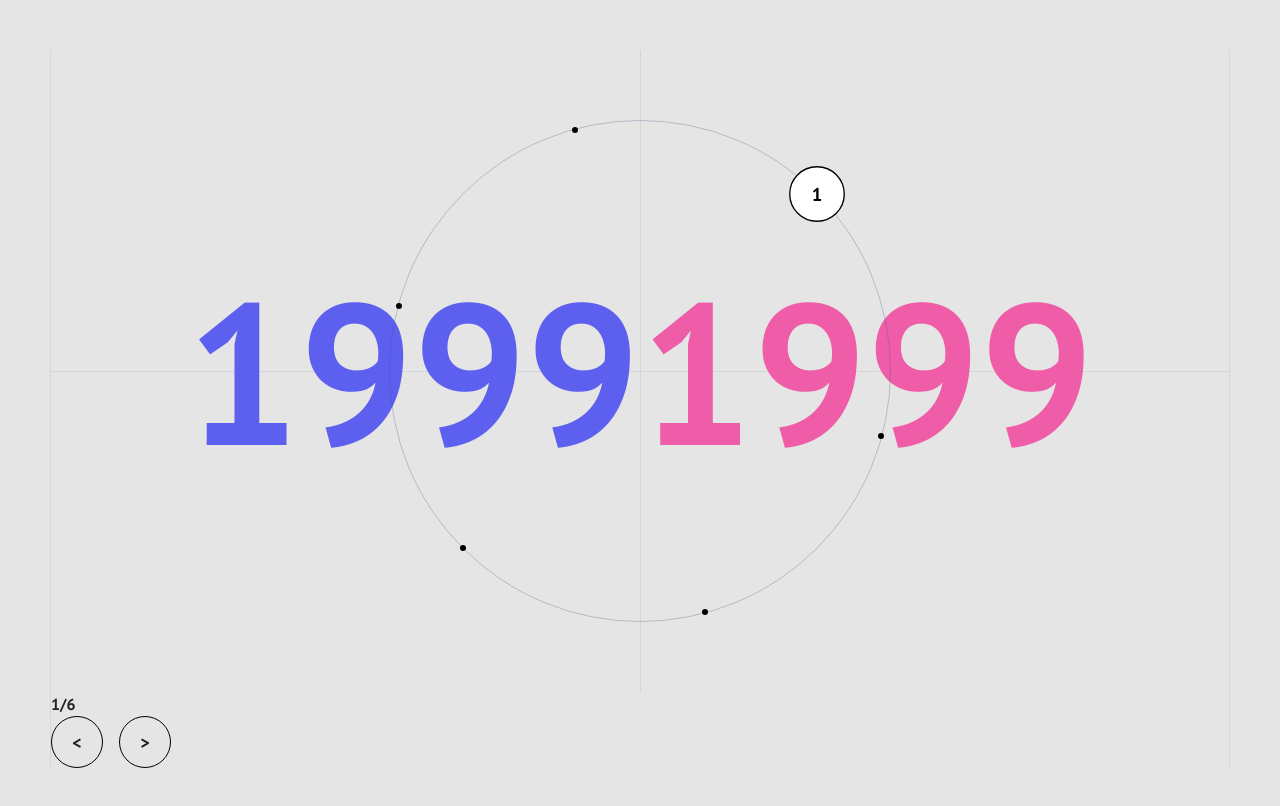
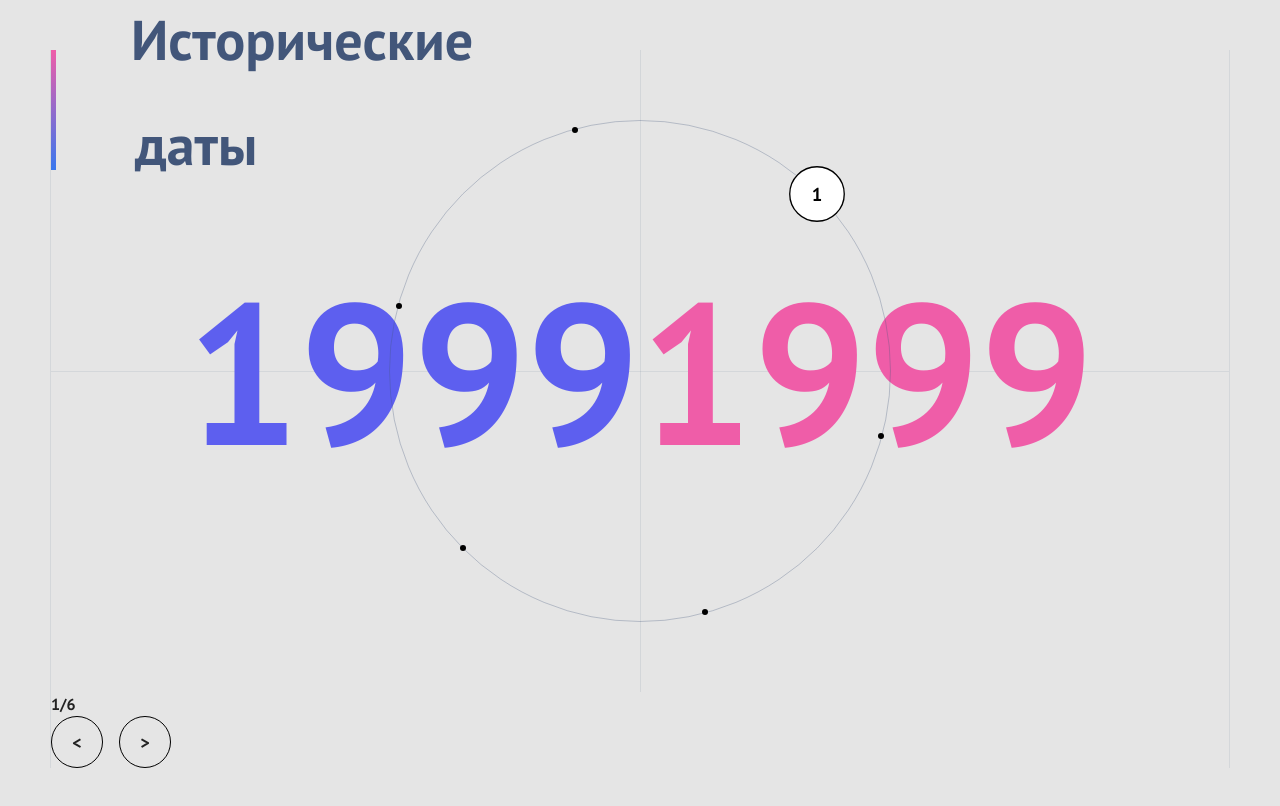
Before and after one commit to MaximRemizovFEdev/reactAnimationTimestamps, a React (Vite) app: page / in a window 1280 px wide. Shown: the top 806 px of the page. Built offline with nearby package versions, Linux system fonts and the light colour scheme.

Commit message:
feat: add icon

```diff
--- /dev/null
+++ b/src/components/Icon.tsx
@@ -0,0 +1,45 @@
+export const Icon = () => {
+    return (
+        <div style={style.wrapper}>
+            <div style={style.col}></div>
+            <p style={style.textTop}>Исторические</p>
+            <p style={style.textBottom}>даты</p>
+        </div>
+    )
+}
+
+const style = {
+    wrapper: {
+        position: "absolute",
+        top: "0px",
+        left: "0px",
+        display: "flex",
+        flexWrap: "wrap",
+    },
+    col: {
+        width: "5px",
+        height: "120px",
+        // background: "rgb(56,119,238)",
+        background: "linear-gradient(0deg, rgba(56,119,238,1) 0%, rgba(239,93,168,1) 100%)"
+    },
+    textTop: {
+        color: "#42567A",
+        fontSize: "56px",
+        width: "350px",
+        margin: "0",
+        lineHeight: "60px",
+        position: "relative",
+        top: "-41px",
+        right: "-75px",
+    },
+    textBottom: {
+        color: "#42567A",
+        fontSize: "56px",
+        width: "100%",
+        margin: "0",
+        lineHeight: "60px",
+        position: "relative",
+        top: "-56px",
+        right: "-84px",
+    }
+}
--- a/src/index.tsx
+++ b/src/index.tsx
@@ -6,6 +6,7 @@ import { useState } from 'preact/hooks';
 import { Slider } from './components/Slider';
 import { TimestampButtons } from './components/TimestampButtons';
 import { useEffect } from 'preact/hooks';
+import { Icon } from './components/Icon';
 
 const jsonData = {
 	timestamps: [
@@ -206,6 +207,7 @@ export function App() {
 	return (
 		<main>
 			<div className={"component__wrapper"}>
+				<Icon />
 				<div class={"line"}>
 					<LinerWrapper>
 						<Circle dots={data.length} active={current}/>
--- a/src/style.css
+++ b/src/style.css
@@ -25,6 +25,7 @@ main {
 	padding: 50px;
 }
 .component__wrapper {
+	position: relative;
 	border-left: 1px solid rgba(66, 86, 122, 0.1);
 	border-right: 1px solid rgba(66, 86, 122, 0.1);
 }
```
